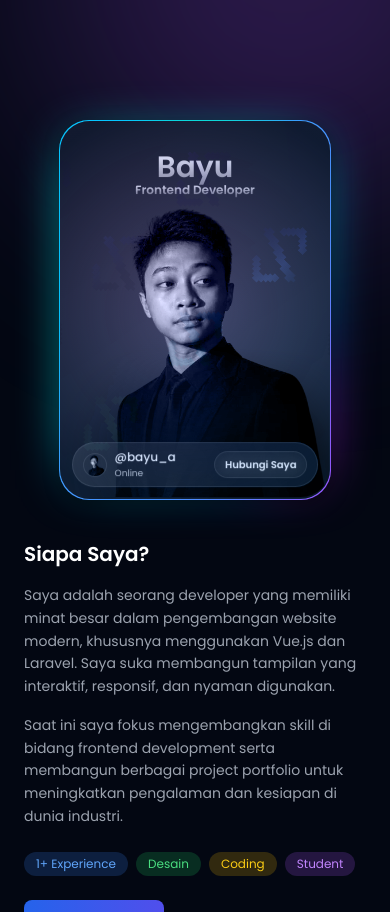
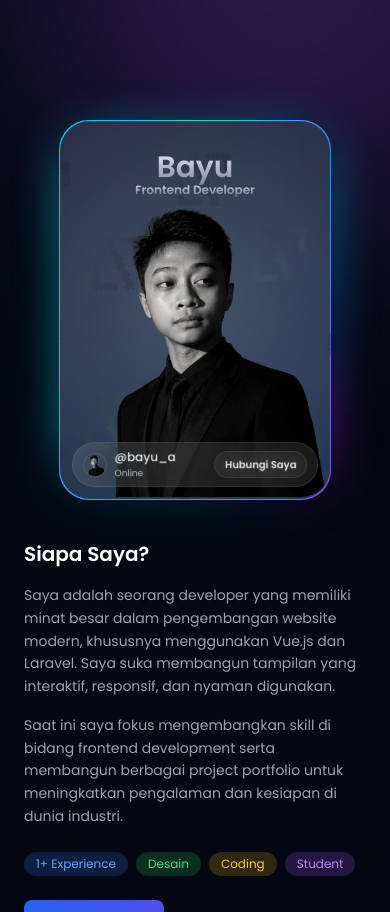
Before and after one commit to bayu841/portofolio-bayu, a Vue app: page /#/ in a window 390 px wide. Shown: the part 780-1692 px from the top of the page. Built offline with nearby package versions, Linux system fonts and the light colour scheme.

Commit message:
update lagi

```diff
--- a/src/components/common/ProfileCard.vue
+++ b/src/components/common/ProfileCard.vue
@@ -744,11 +744,31 @@ onUnmounted(() => {
 }
 
 @media (max-width: 768px) {
+  .pc-shine,
+  .pc-glare,
+  .pc-avatar-content {
+    mix-blend-mode: normal !important;
+  }
+
+  .pc-avatar-content::before {
+    backdrop-filter: none !important;
+
+  }
   .pc-card {
     height: 70svh;
     max-height: 450px;
   }
+   .pc-shine {
+    opacity: 0.3;
+  }
 
+  .pc-glare {
+    opacity: 0.2;
+  }
+  .pc-shine,
+  .pc-glare {
+    will-change: opacity, transform;
+  }
   .pc-details {
     top: 2em;
   }
```
